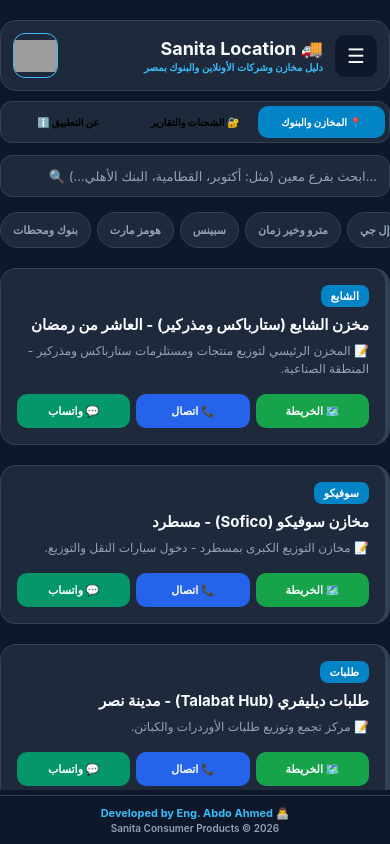
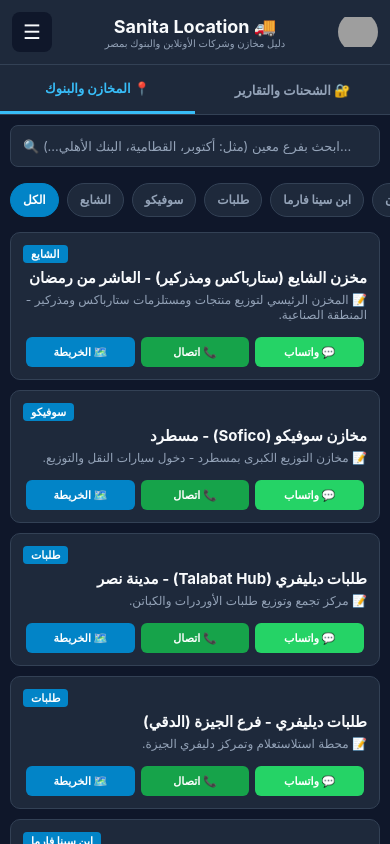
Before and after one commit to bodaahmed500a-ops/sanita-location, a React Native app: screen / in a window 390 px wide. Built offline with nearby package versions, Linux system fonts and the light colour scheme; grey boxes are pictures that could not be loaded.

Commit message:
Update App.js

```diff
--- a/App.js
+++ b/App.js
@@ -258,12 +258,10 @@
   const [refreshing, setRefreshing] = useState(false);
   const [isOnline, setIsOnline] = useState(true);
 
-  // حالات الأمان وقفل الشحنات
   const [isAuthorized, setIsAuthorized] = useState(true);
   const [pinModalVisible, setPinModalVisible] = useState(false);
   const [enteredPin, setEnteredPin] = useState('');
 
-  // إعدادات الحماية المخصصة وتغيير الرمز
   const [customPinEnabled, setCustomPinEnabled] = useState(false);
   const [customPin, setCustomPin] = useState('1234');
   const [pinSetupModal, setPinSetupModal] = useState(false);
@@ -513,7 +511,6 @@
             </View>
 
             <ScrollView showsVerticalScrollIndicator={false}>
-              {/* قسم المظهر */}
               <View style={[styles.settingItemRow, { borderBottomColor: theme.border }]}>
                 <View>
                   <Text style={[styles.settingLabel, { color: theme.textMain }]}>الوضع المظلم (Dark Mode)</Text>
@@ -527,7 +524,6 @@
                 />
               </View>
 
-              {/* قسم قفل الشحنات برمز سري */}
               <View style={[styles.settingItemRow, { borderBottomColor: theme.border }]}>
                 <View>
                   <Text style={[styles.settingLabel, { color: theme.textMain }]}>حماية قسم الشحنات برمز PIN</Text>
@@ -553,7 +549,6 @@
                 </TouchableOpacity>
               )}
 
-              {/* معلومات الشركة والدعم */}
               <View style={[styles.drawerSectionBox, { backgroundColor: theme.inputBg, borderColor: theme.border }]}>
                 <Text style={[styles.drawerSectionTitle, { color: '#38BDF8' }]}>🏢 معلومات الشركة والدعم</Text>
                 <Text style={[styles.drawerInfoText, { color: theme.textSub }]}>📧 بريد الشركة:</Text>
@@ -623,13 +618,6 @@
           onPress={() => handleTabPress('driver')}
         >
           <Text style={[styles.tabText, activeTab === 'driver' && styles.activeTabText]}>🔐 الشحنات والتقارير</Text>
-        </TouchableOpacity>
-
-        <TouchableOpacity
-          style={[styles.tabBtn, activeTab === 'about' && styles.activeTabBtn]}
-          onPress={() => handleTabPress('about')}
-        >
-          <Text style={[styles.tabText, activeTab === 'about' && styles.activeTabText]}>ℹ️ عن التطبيق</Text>
         </TouchableOpacity>
       </View>
 
@@ -716,7 +704,7 @@
             )}
           />
         </View>
-      ) : activeTab === 'driver' ? (
+      ) : (
         <ScrollView
           style={{ flex: 1 }}
           showsVerticalScrollIndicator={false}
@@ -808,18 +796,16 @@
                   <Text style={styles.savedPhone}>📞 رقم الإرسال: {s.clientPhone}</Text>
 
                   <View style={styles.statusButtonsRow}>
-                    <TouchableOpacity style={styles.arriveActionBtn} onPress={() => handleSendStatus(s, 'arrival')}>
-                      <Text style={styles.statusBtnText}>🟢 تسجيل وصول + لوكيشن</Text>
+                    <TouchableOpacity style={styles.arrivalBtn} onPress={() => handleSendStatus(s, 'arrival')}>
+                      <Text style={styles.statusBtnText}>🟢 إشعار وصول</Text>
                     </TouchableOpacity>
 
-                    <TouchableOpacity style={styles.leaveActionBtn} onPress={() => handleSendStatus(s, 'leave')}>
-                      <Text style={styles.statusBtnText}>🔴 تسجيل خروج + لوكيشن</Text>
+                    <TouchableOpacity style={styles.finishBtn} onPress={() => handleSendStatus(s, 'finish')}>
+                      <Text style={styles.statusBtnText}>🔴 إشعار انتهاء</Text>
                     </TouchableOpacity>
-                  </View>
 
-                  <View style={styles.savedCardActions}>
-                    <TouchableOpacity style={[styles.deleteBtnCard, { backgroundColor: theme.inputBg }]} onPress={() => handleDeleteShipment(s.id)}>
-                      <Text style={[styles.actionBtnText, { color: theme.textMain }]}>🗑️ حذف الشحنة</Text>
+                    <TouchableOpacity style={styles.deleteBtn} onPress={() => handleDeleteShipment(s.id)}>
+                      <Text style={styles.statusBtnText}>🗑️ حذف</Text>
                     </TouchableOpacity>
                   </View>
                 </View>
@@ -827,186 +813,92 @@
             )}
           </View>
         </ScrollView>
-      ) : (
-        <ScrollView
-          style={{ flex: 1 }}
-          showsVerticalScrollIndicator={false}
-          refreshControl={<RefreshControl refreshing={refreshing} onRefresh={onRefresh} tintColor="#38BDF8" />}
-        >
-          <View style={[styles.aboutHeaderBox, { backgroundColor: theme.cardBg, borderColor: theme.border }]}>
-            <Image source={{ uri: LOGO_URL }} style={styles.aboutLogo} resizeMode="contain" />
-            <Text style={styles.aboutBrand}>Sanita</Text>
-            <Text style={styles.aboutBrandSub}>SHIPPING SOLUTIONS</Text>
-          </View>
-
-          <View style={[styles.aboutCard, { backgroundColor: theme.cardBg, borderColor: theme.border }]}>
-            <Text style={[styles.aboutCardTitle, { color: theme.textMain }]}>حقوق الملكية</Text>
-            <Text style={[styles.aboutCardText, { color: theme.textSub }]}>
-              جميع الحقوق محفوظة لدى شركة سانيتا للمنتجات الاستهلاكية. لا يجوز نسخ أو استخدام أي جزء من هذا التطبيق أو محتواه دون إذن كتابي مسبق.
-            </Text>
-          </View>
-
-          <View style={[styles.aboutCard, { backgroundColor: theme.cardBg, borderColor: theme.border }]}>
-            <Text style={[styles.aboutCardTitle, { color: theme.textMain }]}>عن التطبيق</Text>
-            <Text style={[styles.aboutCardText, { color: theme.textSub }]}>
-              تطبيق سانيتا يجمع جميع مخازن وشركات الأونلاين والتجارة الإلكترونية والبنوك ومحطات التحصيل في مصر، مع إمكانية تسجيل وقت الوصول وانصراف السائق وإرسال اللوكيشن والتفاصيل للإدارة عبر الواتساب بضغطة زر.
-            </Text>
-          </View>
-
-          <View style={[styles.aboutCard, { backgroundColor: theme.cardBg, borderColor: theme.border }]}>
-            <View style={styles.devHeaderRow}>
-              <View>
-                <Text style={[styles.devLabel, { color: theme.textSub }]}>Developed by</Text>
-                <Text style={styles.devName}>Eng. Abdo Ahmed</Text>
-              </View>
-              <Text style={{ fontSize: 24 }}>👨‍💻</Text>
-            </View>
-
-            <View style={styles.devContactButtons}>
-              <TouchableOpacity
-                style={[styles.devBtn, styles.devWaBtn]}
-                onPress={() => Linking.openURL(`https://wa.me/2${DEVELOPER_PHONE}`)}
-              >
-                <Text style={styles.devBtnText}>💬 تواصل مع المطور (واتساب)</Text>
-              </TouchableOpacity>
-            </View>
-          </View>
-
-          <Text style={[styles.versionText, { color: theme.textSub }]}>الإصدار 6.2.1 (Pro Ultimate Edition)</Text>
-        </ScrollView>
       )}
-
-      <View style={[styles.footer, { borderTopColor: theme.border }]}>
-        <Text style={styles.footerDeveloper}>Developed by Eng. Abdo Ahmed 👨‍💻</Text>
-        <Text style={[styles.footerText, { color: theme.textSub }]}>Sanita Consumer Products © 2026</Text>
-      </View>
     </SafeAreaView>
   );
 }
 
 const styles = StyleSheet.create({
-  container: { flex: 1, paddingHorizontal: 15, paddingTop: 10 },
-  offlineBanner: { backgroundColor: '#EF4444', padding: 6, borderRadius: 8, marginBottom: 8, alignItems: 'center' },
-  offlineText: { color: '#FFFFFF', fontSize: 11, fontWeight: 'bold' },
-
-  header: { flexDirection: 'row-reverse', alignItems: 'center', marginVertical: 10, padding: 12, borderRadius: 16, gap: 12, borderWidth: 1 },
-  menuBtn: { width: 42, height: 42, borderRadius: 10, justifyContent: 'center', alignItems: 'center' },
-  headerTextContainer: { flex: 1 },
-  logo: { width: 45, height: 45, borderRadius: 12, borderWidth: 1, borderColor: '#38BDF8' },
-  title: { fontSize: 18, fontWeight: 'bold', textAlign: 'right' },
-  subtitle: { fontSize: 10, color: '#38BDF8', marginTop: 2, textAlign: 'right', fontWeight: '600' },
-
-  drawerOverlay: { flex: 1, backgroundColor: 'rgba(0,0,0,0.6)', justifyContent: 'flex-start', alignItems: 'flex-start' },
-  drawerContent: { width: '82%', height: '100%', padding: 20, paddingTop: 40 },
-  drawerHeaderRow: { flexDirection: 'row-reverse', justifyContent: 'space-between', alignItems: 'center', marginBottom: 20 },
-  drawerTitle: { fontSize: 18, fontWeight: 'bold' },
-  settingItemRow: { flexDirection: 'row-reverse', justifyContent: 'space-between', alignItems: 'center', paddingVertical: 14, borderBottomWidth: 1 },
-  settingLabel: { fontSize: 13, fontWeight: 'bold', textAlign: 'right' },
-  settingSub: { fontSize: 10, marginTop: 2, textAlign: 'right' },
-
-  changePinBtn: { backgroundColor: '#0284C7', padding: 10, borderRadius: 8, alignItems: 'center', marginTop: 10 },
-  changePinBtnText: { color: '#FFFFFF', fontSize: 11, fontWeight: 'bold' },
-
-  drawerSectionBox: { marginTop: 20, padding: 14, borderRadius: 12, borderWidth: 1 },
-  drawerSectionTitle: { fontSize: 13, fontWeight: 'bold', marginBottom: 8, textAlign: 'right' },
-  drawerInfoText: { fontSize: 10, textAlign: 'right' },
-  drawerInfoValue: { fontSize: 12, fontWeight: 'bold', textAlign: 'right', marginTop: 2 },
-  drawerContactRow: { marginTop: 12 },
-  drawerWaBtn: { backgroundColor: '#059669', padding: 12, borderRadius: 8, alignItems: 'center' },
-  drawerBtnText: { color: '#FFFFFF', fontSize: 12, fontWeight: 'bold' },
-
-  closeDrawerBtn: { backgroundColor: '#EF4444', padding: 12, borderRadius: 10, alignItems: 'center', marginTop: 30, marginBottom: 40 },
-  closeDrawerBtnText: { color: '#FFFFFF', fontWeight: 'bold', fontSize: 13 },
-
-  tabContainer: { flexDirection: 'row-reverse', marginBottom: 12, borderRadius: 12, padding: 4, borderWidth: 1 },
-  tabBtn: { flex: 1, paddingVertical: 10, alignItems: 'center', borderRadius: 10 },
-  activeTabBtn: { backgroundColor: '#0284C7' },
-  tabText: { fontSize: 10, fontWeight: 'bold' },
-  activeTabText: { color: '#FFFFFF' },
-
-  modalOverlay: { flex: 1, backgroundColor: 'rgba(15, 23, 42, 0.85)', justifyContent: 'center', alignItems: 'center', padding: 20 },
-  modalContent: { width: '100%', padding: 20, borderRadius: 16, borderWidth: 1, alignItems: 'center' },
-  modalTitle: { fontSize: 16, fontWeight: 'bold', color: '#38BDF8', marginBottom: 6, textAlign: 'center' },
-  modalSub: { fontSize: 11, textAlign: 'center', marginBottom: 16, lineHeight: 18 },
-  modalInput: { width: '100%', padding: 12, borderRadius: 10, textAlign: 'center', marginBottom: 16, borderWidth: 1, fontSize: 16, letterSpacing: 5 },
-  modalBtnRow: { flexDirection: 'row-reverse', gap: 10, width: '100%' },
-  modalCancelBtn: { flex: 1, padding: 12, borderRadius: 10, alignItems: 'center' },
-  modalConfirmBtn: { flex: 1, backgroundColor: '#0284C7', padding: 12, borderRadius: 10, alignItems: 'center' },
-  modalBtnText: { color: '#FFFFFF', fontWeight: 'bold', fontSize: 13 },
-
-  statsRow: { flexDirection: 'row-reverse', gap: 10, marginBottom: 12 },
-  statBox: { flex: 1, padding: 14, borderRadius: 12, alignItems: 'center', borderWidth: 1 },
+  container: { flex: 1 },
+  offlineBanner: { backgroundColor: '#EF4444', padding: 5, alignItems: 'center' },
+  offlineText: { color: '#FFF', fontWeight: 'bold', fontSize: 12 },
+  header: { flexDirection: 'row', alignItems: 'center', justifyContent: 'space-between', padding: 12, borderBottomWidth: 1 },
+  menuBtn: { width: 40, height: 40, borderRadius: 8, justifyContent: 'center', alignItems: 'center' },
+  headerTextContainer: { flex: 1, alignItems: 'center' },
+  title: { fontSize: 18, fontWeight: 'bold' },
+  subtitle: { fontSize: 10, color: '#94A3B8' },
+  logo: { width: 40, height: 40, borderRadius: 20 },
+  tabContainer: { flexDirection: 'row', borderBottomWidth: 1, height: 50 },
+  tabBtn: { flex: 1, justifyContent: 'center', alignItems: 'center' },
+  activeTabBtn: { borderBottomWidth: 3, borderBottomColor: '#38BDF8' },
+  tabText: { fontSize: 13, color: '#94A3B8', fontWeight: 'bold' },
+  activeTabText: { color: '#38BDF8' },
+  searchInput: { margin: 10, padding: 12, borderRadius: 8, borderWidth: 1, fontSize: 13 },
+  chipsRow: { paddingHorizontal: 10, alignItems: 'center' },
+  chip: { paddingHorizontal: 12, paddingVertical: 6, borderRadius: 20, borderWidth: 1, marginRight: 8, height: 34, justifyContent: 'center' },
+  activeChip: { backgroundColor: '#0284C7', borderColor: '#0284C7' },
+  chipText: { fontSize: 12, fontWeight: 'bold' },
+  activeChipText: { color: '#FFF' },
+  card: { marginHorizontal: 10, marginBottom: 10, padding: 12, borderRadius: 10, borderWidth: 1 },
+  cardHeader: { flexDirection: 'row', marginBottom: 5 },
+  badge: { backgroundColor: '#0284C7', color: '#FFF', paddingHorizontal: 8, paddingVertical: 2, borderRadius: 4, fontSize: 11, fontWeight: 'bold' },
+  cardTitle: { fontSize: 15, fontWeight: 'bold', marginBottom: 5 },
+  notes: { fontSize: 12, marginBottom: 10 },
+  btnGroup: { flexDirection: 'row', justifyContent: 'space-between', marginTop: 5 },
+  btn: { flex: 1, paddingVertical: 8, borderRadius: 6, alignItems: 'center', marginHorizontal: 3 },
+  mapBtn: { backgroundColor: '#0284C7' },
+  callBtn: { backgroundColor: '#16A34A' },
+  waBtn: { backgroundColor: '#25D366' },
+  btnText: { color: '#FFF', fontSize: 11, fontWeight: 'bold' },
+  statsRow: { flexDirection: 'row', padding: 10 },
+  statBox: { flex: 1, padding: 12, borderRadius: 8, borderWidth: 1, alignItems: 'center', marginHorizontal: 5 },
   statNumber: { fontSize: 18, fontWeight: 'bold', color: '#38BDF8' },
-  statLabel: { fontSize: 10, marginTop: 4 },
-
-  searchInput: { padding: 12, borderRadius: 12, fontSize: 13, marginBottom: 10, borderWidth: 1, textAlign: 'right' },
-
-  chipsRow: { flexDirection: 'row-reverse', gap: 6, alignItems: 'center' },
-  chip: { paddingHorizontal: 12, paddingVertical: 8, borderRadius: 20, borderWidth: 1, height: 36, justifyContent: 'center' },
-  activeChip: { backgroundColor: '#0284C7', borderColor: '#38BDF8' },
-  chipText: { fontSize: 11, fontWeight: 'bold' },
-  activeChipText: { color: '#FFFFFF' },
-
-  card: { borderRadius: 16, padding: 16, marginBottom: 14, borderRightWidth: 5, borderRightColor: '#38BDF8', borderWidth: 1, marginTop: 6 },
-  cardHeader: { alignItems: 'flex-end', marginBottom: 6 },
-  badge: { backgroundColor: '#0284C7', color: '#FFFFFF', paddingHorizontal: 10, paddingVertical: 4, borderRadius: 8, fontSize: 11, fontWeight: 'bold', overflow: 'hidden' },
-  cardTitle: { fontSize: 15, fontWeight: 'bold', textAlign: 'right', marginTop: 2 },
-  notes: { fontSize: 12, marginVertical: 8, textAlign: 'right', lineHeight: 18 },
-  btnGroup: { flexDirection: 'row-reverse', justifyContent: 'space-between', marginTop: 8, gap: 6 },
-  btn: { flex: 1, paddingVertical: 10, borderRadius: 10, alignItems: 'center' },
-  mapBtn: { backgroundColor: '#16A34A' },
-  callBtn: { backgroundColor: '#2563EB' },
-  waBtn: { backgroundColor: '#059669' },
-  btnText: { color: '#FFFFFF', fontWeight: 'bold', fontSize: 11 },
-
-  formContainer: { padding: 16, borderRadius: 16, borderWidth: 1, marginBottom: 10 },
-  formSectionTitle: { fontSize: 14, fontWeight: 'bold', color: '#38BDF8', textAlign: 'right', marginBottom: 12 },
-  rowBetweenContainer: { flexDirection: 'row-reverse', justifyContent: 'space-between', alignItems: 'center', marginBottom: 12 },
-  exportAllBtn: { backgroundColor: '#0369A1', paddingHorizontal: 10, paddingVertical: 6, borderRadius: 8 },
-  exportAllBtnText: { color: '#FFFFFF', fontSize: 10, fontWeight: 'bold' },
-
-  input: { padding: 12, borderRadius: 10, textAlign: 'right', marginBottom: 10, borderWidth: 1, fontSize: 13 },
-  submitBtn: { backgroundColor: '#16A34A', padding: 14, borderRadius: 10, alignItems: 'center', marginTop: 6 },
-  submitBtnText: { color: '#FFFFFF', fontWeight: 'bold', fontSize: 14 },
-
-  noDataText: { textAlign: 'center', marginTop: 10, fontSize: 12 },
-  savedCard: { padding: 14, borderRadius: 12, marginBottom: 12, borderWidth: 1, borderLeftWidth: 4, borderLeftColor: '#16A34A' },
-  rowBetween: { flexDirection: 'row-reverse', justifyContent: 'space-between', marginBottom: 6 },
-  savedDriver: { fontWeight: 'bold', fontSize: 13 },
-  savedDate: { fontSize: 11 },
-  savedDetails: { fontSize: 12, textAlign: 'right', marginTop: 2 },
-  savedPhone: { color: '#38BDF8', fontSize: 12, textAlign: 'right', marginTop: 4, fontWeight: 'bold' },
-
-  statusButtonsRow: { flexDirection: 'row-reverse', gap: 8, marginTop: 12 },
-  arriveActionBtn: { flex: 1, backgroundColor: '#059669', padding: 10, borderRadius: 8, alignItems: 'center' },
-  leaveActionBtn: { flex: 1, backgroundColor: '#B91C1C', padding: 10, borderRadius: 8, alignItems: 'center' },
-  statusBtnText: { color: '#FFFFFF', fontSize: 11, fontWeight: 'bold', textAlign: 'center' },
-
-  savedCardActions: { marginTop: 8, alignItems: 'flex-start' },
-  deleteBtnCard: { paddingHorizontal: 12, paddingVertical: 6, borderRadius: 6 },
-  actionBtnText: { fontSize: 10, fontWeight: 'bold' },
-
-  aboutHeaderBox: { alignItems: 'center', padding: 20, borderRadius: 16, marginBottom: 12, borderWidth: 1 },
-  aboutLogo: { width: 70, height: 70, borderRadius: 14, marginBottom: 8 },
-  aboutBrand: { fontSize: 22, fontWeight: 'bold', color: '#38BDF8', letterSpacing: 1 },
-  aboutBrandSub: { fontSize: 10, color: '#94A3B8', fontWeight: 'bold', letterSpacing: 2, marginTop: 2 },
-
-  aboutCard: { padding: 16, borderRadius: 14, marginBottom: 12, borderWidth: 1 },
-  aboutCardTitle: { fontSize: 15, fontWeight: 'bold', textAlign: 'right', marginBottom: 8 },
-  aboutCardText: { fontSize: 12, textAlign: 'right', lineHeight: 20 },
-
-  devHeaderRow: { flexDirection: 'row-reverse', justifyContent: 'space-between', alignItems: 'center', marginBottom: 12 },
-  devLabel: { fontSize: 11, textAlign: 'right' },
-  devName: { fontSize: 15, fontWeight: 'bold', color: '#38BDF8', textAlign: 'right', marginTop: 2 },
-
-  devContactButtons: { marginTop: 4 },
-  devBtn: { paddingVertical: 12, borderRadius: 10, alignItems: 'center' },
-  devWaBtn: { backgroundColor: '#059669' },
-  devBtnText: { color: '#FFFFFF', fontWeight: 'bold', fontSize: 12 },
-
-  versionText: { fontSize: 11, textAlign: 'center', marginBottom: 20 },
-
-  footer: { paddingVertical: 10, alignItems: 'center', borderTopWidth: 1, marginTop: 5 },
-  footerDeveloper: { fontSize: 11, color: '#38BDF8', fontWeight: 'bold', marginBottom: 2 },
-  footerText: { fontSize: 10, fontWeight: '600' }
+  statLabel: { fontSize: 11, marginTop: 4 },
+  formContainer: { margin: 10, padding: 15, borderRadius: 10, borderWidth: 1 },
+  formSectionTitle: { fontSize: 14, fontWeight: 'bold', color: '#38BDF8', marginBottom: 10 },
+  input: { borderWidth: 1, borderRadius: 8, padding: 10, marginBottom: 10, fontSize: 13 },
+  submitBtn: { backgroundColor: '#16A34A', padding: 12, borderRadius: 8, alignItems: 'center', marginTop: 5 },
+  submitBtnText: { color: '#FFF', fontWeight: 'bold', fontSize: 13 },
+  rowBetweenContainer: { flexDirection: 'row', justifyContent: 'space-between', alignItems: 'center', paddingHorizontal: 10, marginBottom: 5 },
+  exportAllBtn: { backgroundColor: '#0284C7', paddingHorizontal: 10, paddingVertical: 5, borderRadius: 6 },
+  exportAllBtnText: { color: '#FFF', fontSize: 11, fontWeight: 'bold' },
+  noDataText: { textAlign: 'center', marginTop: 20, fontSize: 13 },
+  savedCard: { marginHorizontal: 10, marginBottom: 10, padding: 12, borderRadius: 8, borderWidth: 1 },
+  rowBetween: { flexDirection: 'row', justifyContent: 'space-between', marginBottom: 5 },
+  savedDate: { fontSize: 10 },
+  savedDriver: { fontSize: 13, fontWeight: 'bold' },
+  savedDetails: { fontSize: 12, marginBottom: 3 },
+  savedPhone: { fontSize: 12, color: '#38BDF8', marginBottom: 8 },
+  statusButtonsRow: { flexDirection: 'row', justifyContent: 'space-between', marginTop: 5 },
+  arrivalBtn: { flex: 1, backgroundColor: '#16A34A', padding: 6, borderRadius: 6, alignItems: 'center', marginRight: 4 },
+  finishBtn: { flex: 1, backgroundColor: '#D97706', padding: 6, borderRadius: 6, alignItems: 'center', marginHorizontal: 4 },
+  deleteBtn: { flex: 1, backgroundColor: '#EF4444', padding: 6, borderRadius: 6, alignItems: 'center', marginLeft: 4 },
+  statusBtnText: { color: '#FFF', fontSize: 10, fontWeight: 'bold' },
+  drawerOverlay: { flex: 1, backgroundColor: 'rgba(0,0,0,0.5)', justifyContent: 'flex-start' },
+  drawerContent: { width: '80%', height: '100%', padding: 20 },
+  drawerHeaderRow: { flexDirection: 'row', justifyContent: 'space-between', alignItems: 'center', marginBottom: 20 },
+  drawerTitle: { fontSize: 16, fontWeight: 'bold' },
+  settingItemRow: { flexDirection: 'row', justifyContent: 'space-between', alignItems: 'center', paddingVertical: 12, borderBottomWidth: 1 },
+  settingLabel: { fontSize: 13, fontWeight: 'bold' },
+  settingSub: { fontSize: 10, color: '#94A3B8' },
+  changePinBtn: { backgroundColor: '#0284C7', padding: 10, borderRadius: 8, alignItems: 'center', marginVertical: 15 },
+  changePinBtnText: { color: '#FFF', fontWeight: 'bold', fontSize: 12 },
+  drawerSectionBox: { padding: 12, borderRadius: 8, borderWidth: 1, marginVertical: 15 },
+  drawerSectionTitle: { fontWeight: 'bold', fontSize: 12, marginBottom: 8 },
+  drawerInfoText: { fontSize: 11 },
+  drawerInfoValue: { fontSize: 12, fontWeight: 'bold', marginBottom: 10 },
+  drawerContactRow: { flexDirection: 'row', marginTop: 5 },
+  drawerWaBtn: { backgroundColor: '#25D366', padding: 8, borderRadius: 6, flex: 1, alignItems: 'center' },
+  drawerBtnText: { color: '#FFF', fontSize: 11, fontWeight: 'bold' },
+  closeDrawerBtn: { backgroundColor: '#EF4444', padding: 10, borderRadius: 8, alignItems: 'center', marginTop: 10 },
+  closeDrawerBtnText: { color: '#FFF', fontWeight: 'bold', fontSize: 12 },
+  modalOverlay: { flex: 1, backgroundColor: 'rgba(0,0,0,0.6)', justifyContent: 'center', alignItems: 'center', padding: 20 },
+  modalContent: { width: '100%', maxWidth: 320, padding: 20, borderRadius: 12, borderWidth: 1 },
+  modalTitle: { fontSize: 16, fontWeight: 'bold', color: '#38BDF8', marginBottom: 8 },
+  modalSub: { fontSize: 12, marginBottom: 15 },
+  modalInput: { borderWidth: 1, borderRadius: 8, padding: 10, fontSize: 13, marginBottom: 15 },
+  modalBtnRow: { flexDirection: 'row', justifyContent: 'space-between' },
+  modalCancelBtn: { flex: 1, padding: 10, borderRadius: 8, alignItems: 'center', marginRight: 5 },
+  modalConfirmBtn: { flex: 1, backgroundColor: '#0284C7', padding: 10, borderRadius: 8, alignItems: 'center', marginLeft: 5 },
+  modalBtnText: { fontWeight: 'bold', fontSize: 12, color: '#FFF' }
 });
```
